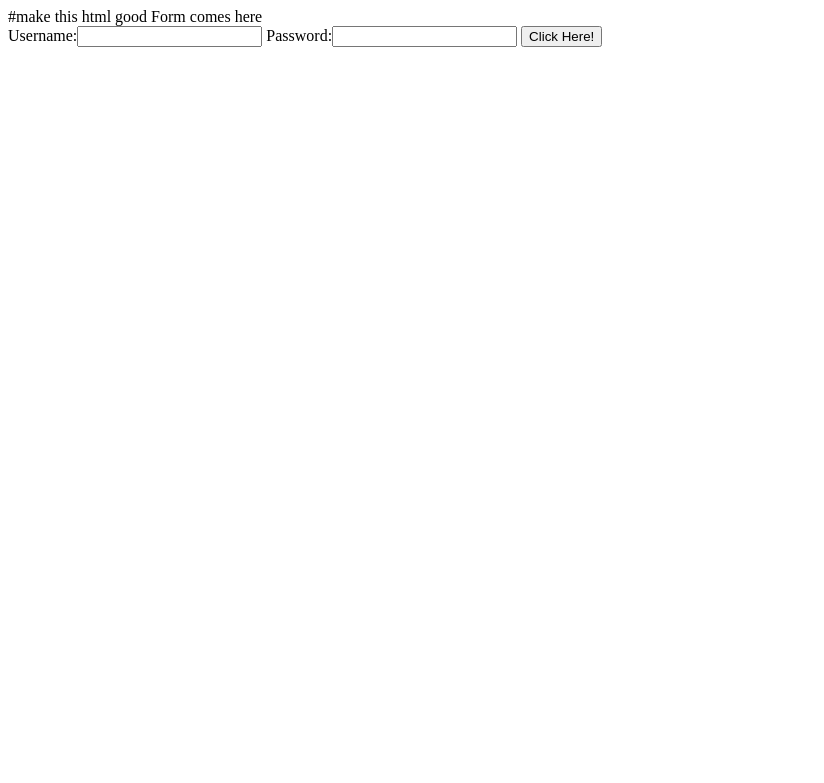
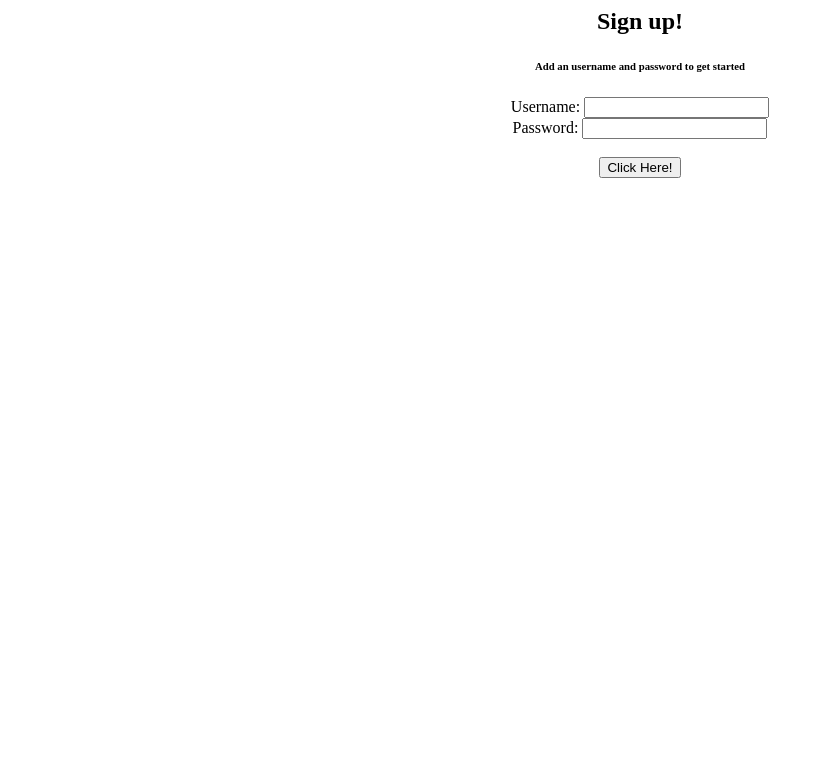
Before and after one commit to navneel99/Review, a Django app: page /inputdata/ in a window 1280 px wide. Shown: the top 783 px of the page, without its empty margins (0-824 px from the left). Run offline with Django 3.2, Linux system fonts and the light colour scheme.

Commit message:
Formatted a little. Current System uses Django's hash. Have to add the part where I manually hash it

```diff
--- a/inputdata/models.py
+++ b/inputdata/models.py
@@ -1,11 +1,15 @@
 from django.db import models
-from django.forms import ModelForm
+from django.forms import ModelForm, widgets
+from django import forms
 
 class LogIn(models.Model):
     username=models.CharField(max_length=20)
-    password=models.CharField(max_length=10)
+    password=models.CharField(max_length=30)
+    #hashpass=models.CharField(max_length=255)
 
 class LogInForm(ModelForm):
+
     class Meta:
+        password=forms.CharField(widget=forms.PasswordInput(),max_length=30)
         model=LogIn
-        fields="__all__"
+        fields=['username','password']
--- a/inputdata/templates/inputdata/form.html
+++ b/inputdata/templates/inputdata/form.html
@@ -4,24 +4,19 @@ A sign Up Page
 The page will include the form which will take user id, password name
 -->
 
-{% extends "inputdata/form2.html"%}
-
-{% block body %}
-
+<h2><center> Sign up!</center></h2>
+<h6><center>Add an username and password to get started</center></h6>
 <form method="post" action="/inputdata/">
 {% csrf_token %}
+<center>
+<label for="username">Username:</label>
+<input type="text" name="username" value="{{username}}">
+<br>
+<label for="password">
+Password:</label>
+<input type="password" name="password" value="{{password}}">
 
-<!--
-Enter your Name
-<input type="text"><br>
-Enter username:
-<input type="text"><br>
-Enter Password:
-<input type="password"><br>
-<br>
-<input type="submit" value="Create Account">
--->
-{{form}}
+<br><br>
 <input type="submit" value="Click Here!">
+</center>
 </form>
-{% endblock%}
--- a/inputdata/templates/inputdata/form2.html
+++ b/inputdata/templates/inputdata/form2.html
@@ -1,11 +1,16 @@
-#make this html good
 
-<html>
-<head>
-  Form comes here
-</head>
-<body>
-  {% block body %}
-{% endblock%}
-</body>
-</html>
+
+
+<h1> Congratulations!</h1>
+<h2>Your account has been created</h2>
+
+
+
+
+
+
+
+
+Thanks for signing up! Your data has been saved.
+
+<a href="/inputdata">Click to go back</a>
--- a/inputdata/urls.py
+++ b/inputdata/urls.py
@@ -3,5 +3,7 @@ from . import views
 
 urlpatterns = [
     path('',views.enterdata, name="form" ),
+    path('thanks',views.thanks, name="thanks" ),
+
 
 ]
--- a/inputdata/views.py
+++ b/inputdata/views.py
@@ -10,10 +10,15 @@ def enterdata(request):
     if request.method=='POST':
         form=LogInForm(request.POST)
         if form.is_valid():
+            #current_form=form.objects.get(id=1)
+            #current_form.hashpass=make_password(current_form.password)
             form.save()
-            return HttpResponseRedirect('/inputdata')  #Add the link here and in urls.py
+            return HttpResponseRedirect('/inputdata/thanks')  #Add  a new link here and in urls.py
     else:
         form=LogInForm()
-    return render(request,'inputdata/form.html',{'form':form,})  #add template for the form
+    return render(request,'inputdata/form.html',{'form':form})  #add template for the form
 
-# Create your views here.
+
+
+def thanks(request):
+    return render(request,'inputdata/form2.html')
```
Also changed, not shown: db.sqlite3.
